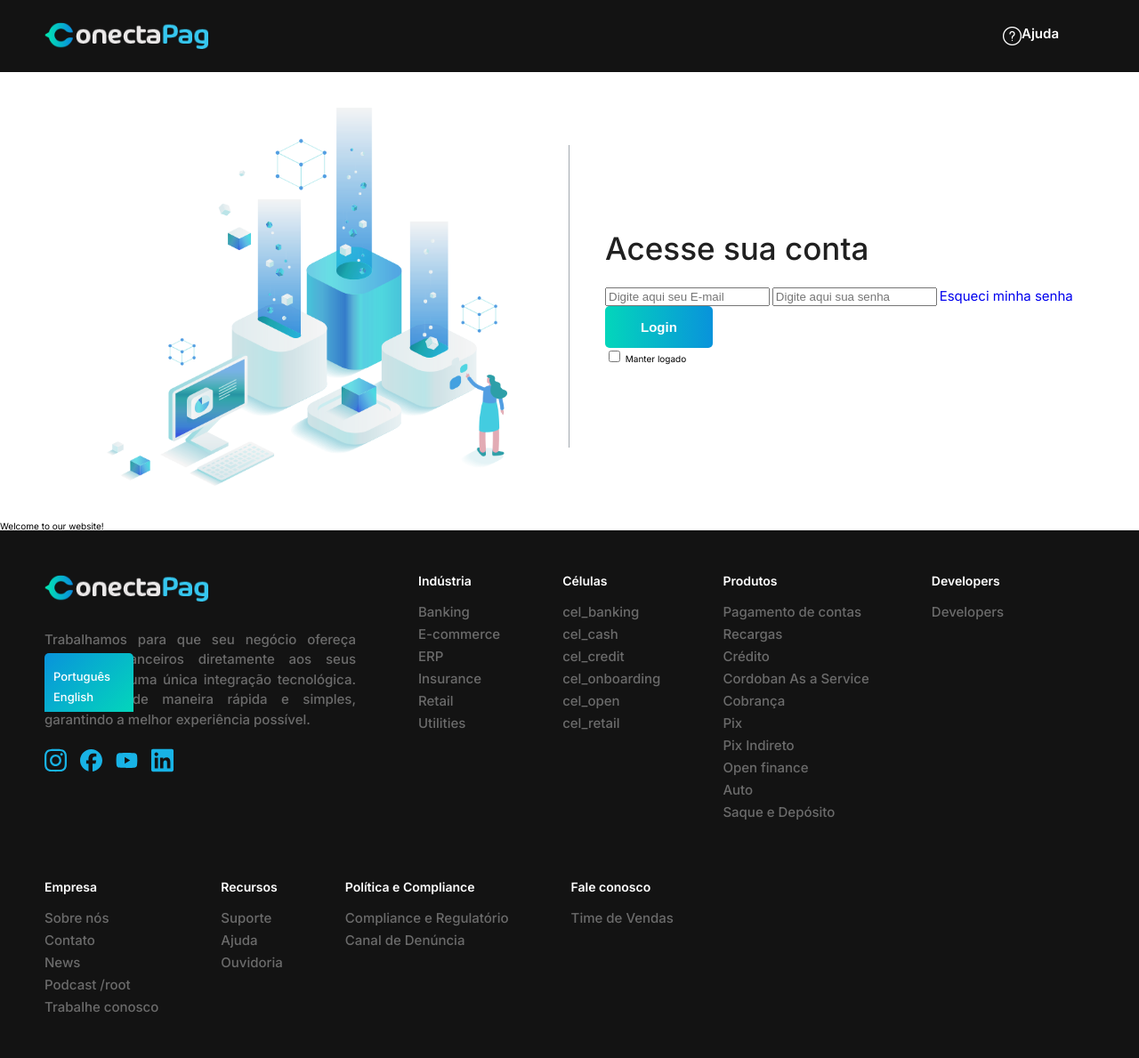
After one commit to rodrigo7584/conectapag, a PHP site: page /login.php in a window 1280 px wide. The commit adds this page. Shown: the whole page at 89% size. Run offline with PHP 8.4, Linux system fonts and the light colour scheme.

Commit message:
29/01/2024

```diff
--- /dev/null
+++ b/css/login.css
@@ -0,0 +1,47 @@
+.login {
+  padding: 4rem 0;
+}
+.login .row {
+  display: grid;
+  grid-template-columns: repeat(2, 50%);
+  align-items: center;
+  gap: 4rem;
+}
+.login .col-left {
+  display: flex;
+  align-items: center;
+  justify-content: center;
+  position: relative;
+}
+.login .col-left::after {
+  position: absolute;
+  content: '';
+  background: var(--color-gray-500);
+  height: 80%;
+  width: 0.1rem;
+  right: 0;
+}
+.login .col-left img {
+  width: 45rem;
+  max-width: 100%;
+}
+.btn-language {
+  position: fixed;
+  bottom: 0;
+  background: linear-gradient(-45deg, var(--color-blue-200), var(--color-blue-300));
+  width: 10rem;
+  left: 5rem;
+  border-top-right-radius: 0.5rem;
+  border-top-left-radius: 0.5rem;
+  padding: 1rem;
+}
+.btn-language ul {
+  display: flex;
+  flex-direction: column;
+  gap: 1rem;
+}
+.btn-language li {
+  font-weight: var(--medium);
+  font-size: 1.3rem;
+  color: var(--color-white);
+}
--- a/css/style.css
+++ b/css/style.css
@@ -14,4 +14,6 @@
 @import url('./about.css');
 @import url('./sub-about.css');
 
+@import url('./login.css');
+
 @import url('./footer.css');
--- a/header.php
+++ b/header.php
@@ -1,3 +1,24 @@
+<?php
+session_start();
+$default_language = 'pt';
+
+if (isset($_GET['lang']) && !empty($_GET['lang'])) {
+    $_SESSION['lang'] = $_GET['lang'];
+
+} elseif (!isset($_SESSION['lang'])) {
+    $_SESSION['lang'] = $default_language;
+}
+
+$lang_file = 'lang/' . $_SESSION['lang'] . '/text.php';
+if (file_exists($lang_file)) {
+    $lang = include($lang_file);
+} else {
+    $lang = include('lang/' . $default_language . '/text.php');
+}
+
+$current_page = $_SERVER['REQUEST_URI'];
+$is_login_page = (strpos($current_page, 'login') !== false);
+?>
 <!DOCTYPE html>
 <html lang="pt-br">
 
@@ -25,9 +46,16 @@
   <header class="menu">
     <div class="container">
       <div class="row">
-        <a href="#home" class="logo" data-aos="fade-down">
+        <a href="/" class="logo" data-aos="fade-down">
           <img src="./img/logo.png" alt="" />
         </a>
+        <?php echo $menu_to_display = $is_login_page ?
+        '<nav>
+          <a href="#" class="btn btn-help">
+            <img src="./img/icon-question.png" alt="">
+            Ajuda
+          </a>
+        </nav>' :  '
         <nav>
           <button class="btn btn-mobile-menu">
             <div></div>
@@ -40,10 +68,11 @@
             <li><a class="menu-item" href="#about">Sobre nós</a></li>
             <li><a class="menu-item" href="#get-in-touch">Contato</a></li>
             <li>
-              <a href="#" class="btn btn-gradient">Login</a>
+              <a href="/login.php" class="btn btn-gradient">Login</a>
             </li>
           </ul>
         </nav>
+        ';?>
       </div>
     </div>
   </header>
--- a/js/script.js
+++ b/js/script.js
@@ -6,6 +6,9 @@ function toggleMenu() {
 }
 btnMobile.addEventListener('click', toggleMenu)
 
+const
+
+
 AOS.init({
   duration: 800,
   offset: 50
--- /dev/null
+++ b/lang/en/text.php
@@ -0,0 +1,5 @@
+<?php
+return [
+    'welcome' => 'Bem-vindo ao nosso site!',
+
+];
--- /dev/null
+++ b/lang/pt/text.php
@@ -0,0 +1,5 @@
+<?php
+return [
+    'welcome' => 'Welcome to our website!',
+
+];
--- /dev/null
+++ b/login.php
@@ -0,0 +1,34 @@
+<?php include './header.php'?>
+<div class="btn-language">
+  <ul>
+    <li class="language-selected"></li>
+    <li>Português</li>
+    <li>English</li>
+  </ul>
+</div>
+<main>
+  <section class="login">
+    <div class="container">
+      <div class="row">
+        <div class="col-left">
+          <img src="./img/login.png" alt="">
+        </div>
+        <div class="col-right">
+          <h1 class="title">Acesse sua conta</h1>
+          <form action="#">
+            <input type="text" placeholder="Digite aqui seu E-mail">
+            <input type="text" placeholder="Digite aqui sua senha">
+            <a href="#">Esqueci minha senha</a>
+            <button type="submit" class="btn btn-gradient">Login</button>
+            <div class="save-login">
+              <input type="checkbox" id="isLogged">
+              <label for="isLogged">Manter logado</label>
+            </div>
+          </form>
+        </div>
+      </div>
+    </div>
+  </section>
+  <?php echo $lang['welcome']; ?>
+</main>
+<?php include './footer.php'?>
```
Also changed, not shown: img/icon-question.png (added), img/login.png (added).
